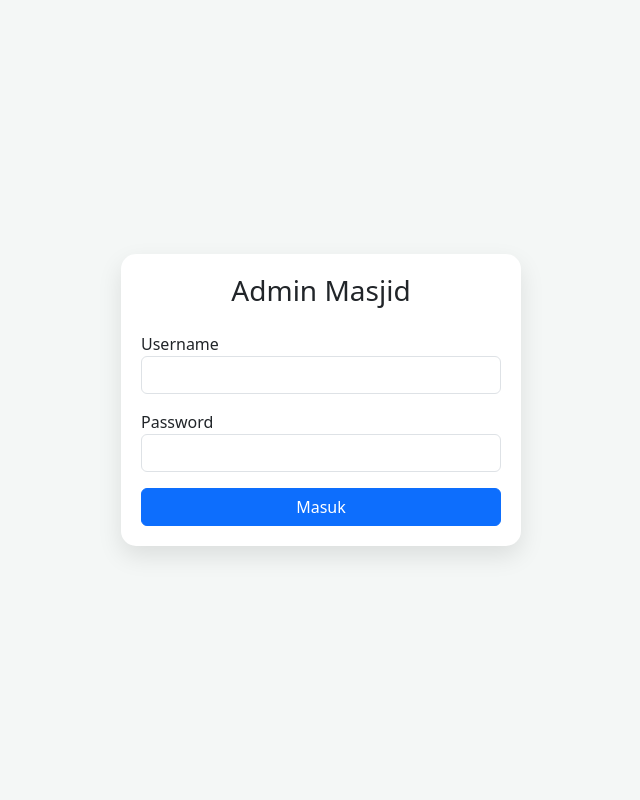
After one commit to AlHusaini25/Mosq, a PHP site: page /login.html in a window 1280 px wide. The commit adds this page. Shown: the whole page, without its empty margins (319-959 px from the left). Run offline with PHP 8.4, Linux system fonts and the light colour scheme.

Commit message:
Add admin panel and login, update UI and content
Introduces admin.html and login.html for admin authentication and settings management. Adds imgur.gif asset. Updates index.html with a more complete Quran quote and makes the footer clickable for admin login. Improves mosq.css illustration card styling and increases its height.

```diff
--- a/index.html
+++ b/index.html
@@ -54,7 +54,7 @@
 
             <div class="running-text-card">
               <marquee id="marqueeText">
-                “Demi masa, sesungguhnya manusia dalam kerugian...” (QS Al-‘Ashr
+                “Demi masa, sesungguhnya manusia dalam kerugian, kecuali orang-orang yang beriman dan beramal saleh serta saling menasihati untuk kebenaran dan kesabaran.” (QS Al-‘Ashr
                 1–3)
               </marquee>
             </div>
@@ -89,7 +89,7 @@
         </div>
       </div>
 
-      <div class="footer-credit">
+     <div class="footer-credit" onclick="window.location.href='login.html'" style="cursor: pointer;">
         &copy; <span id="tahun"></span> IT RSUD BATANG - SMK SYAFI'I AKROM
       </div>
     </div>
--- /dev/null
+++ b/login.html
@@ -0,0 +1,44 @@
+<!DOCTYPE html>
+<html lang="id">
+<head>
+    <meta charset="UTF-8">
+    <title>Login Admin Masjid</title>
+    <link href="https://cdn.jsdelivr.net/npm/bootstrap@5.3.2/dist/css/bootstrap.min.css" rel="stylesheet">
+    <style>
+        body { background: #f4f7f6; display: flex; align-items: center; height: 100vh; }
+        .login-card { max-width: 400px; width: 100%; margin: auto; padding: 20px; border-radius: 15px; background: white; box-shadow: 0 10px 25px rgba(0,0,0,0.1); }
+    </style>
+</head>
+<body>
+    <div class="login-card">
+        <h3 class="text-center mb-4">Admin Masjid</h3>
+        <form id="loginForm">
+            <div class="mb-3">
+                <label>Username</label>
+                <input type="text" id="username" class="form-control" required>
+            </div>
+            <div class="mb-3">
+                <label>Password</label>
+                <input type="password" id="password" class="form-control" required>
+            </div>
+            <button type="submit" class="btn btn-primary w-100">Masuk</button>
+            <div id="errorMsg" class="text-danger mt-2 small" style="display:none;">Username atau Password salah!</div>
+        </form>
+    </div>
+
+    <script>
+        document.getElementById('loginForm').addEventListener('submit', function(e) {
+            e.preventDefault();
+            const user = document.getElementById('username').value;
+            const pass = document.getElementById('password').value;
+
+            if(user === 'admin' && pass === 'masjid123') {
+                localStorage.setItem('isAdminLoggedIn', 'true');
+                window.location.href = 'admin.html';
+            } else {
+                document.getElementById('errorMsg').style.display = 'block';
+            }
+        });
+    </script>
+</body>
+</html>
--- a/mosq.css
+++ b/mosq.css
@@ -84,8 +84,8 @@ body {
 }
 
 .illustration-card {
-  background: #c9e6ff;
-  height: 400px;
+background: linear-gradient(to bottom, #bbdefb, #90caf9);
+  height: 500px;
   border-radius: 30px;
   border: 4px solid #81d4fa;
   position: relative;
```
Also changed, not shown: admin.html (added, +24 -0 lines), imgur.gif (added).
